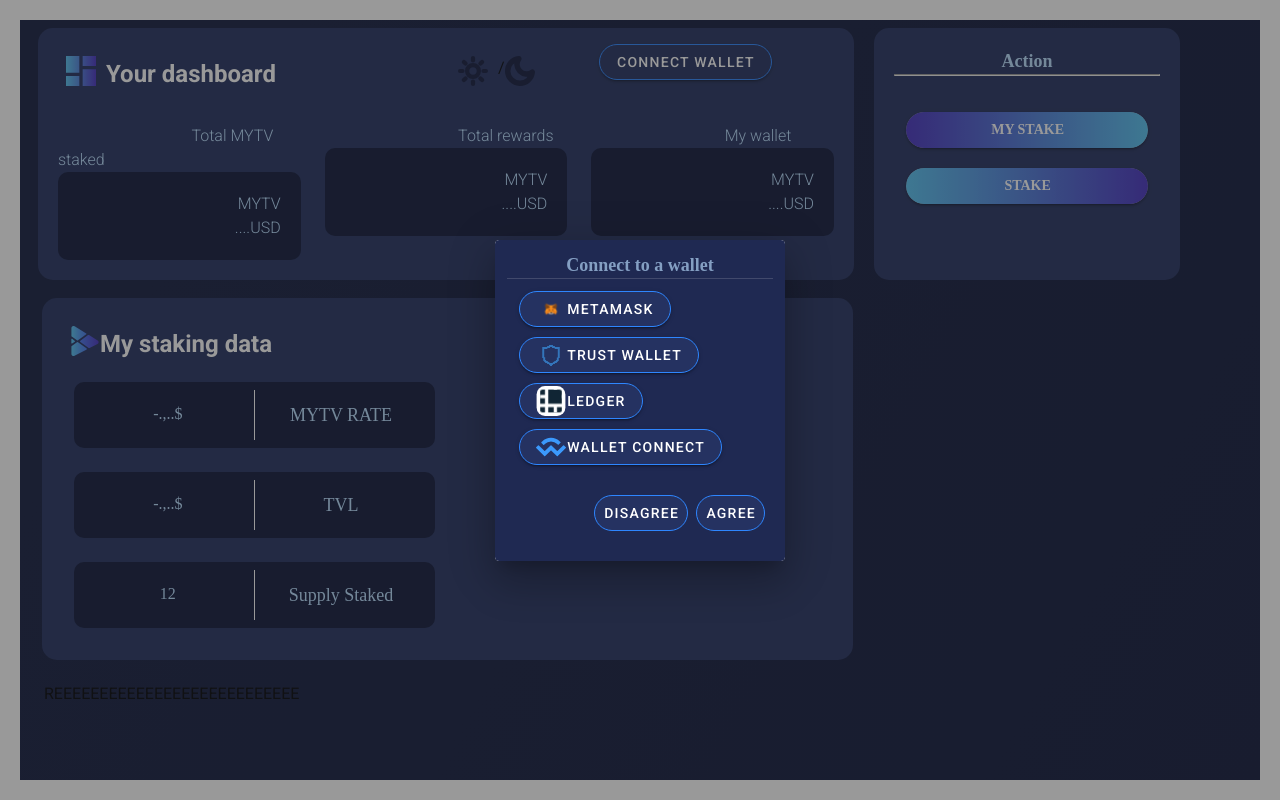
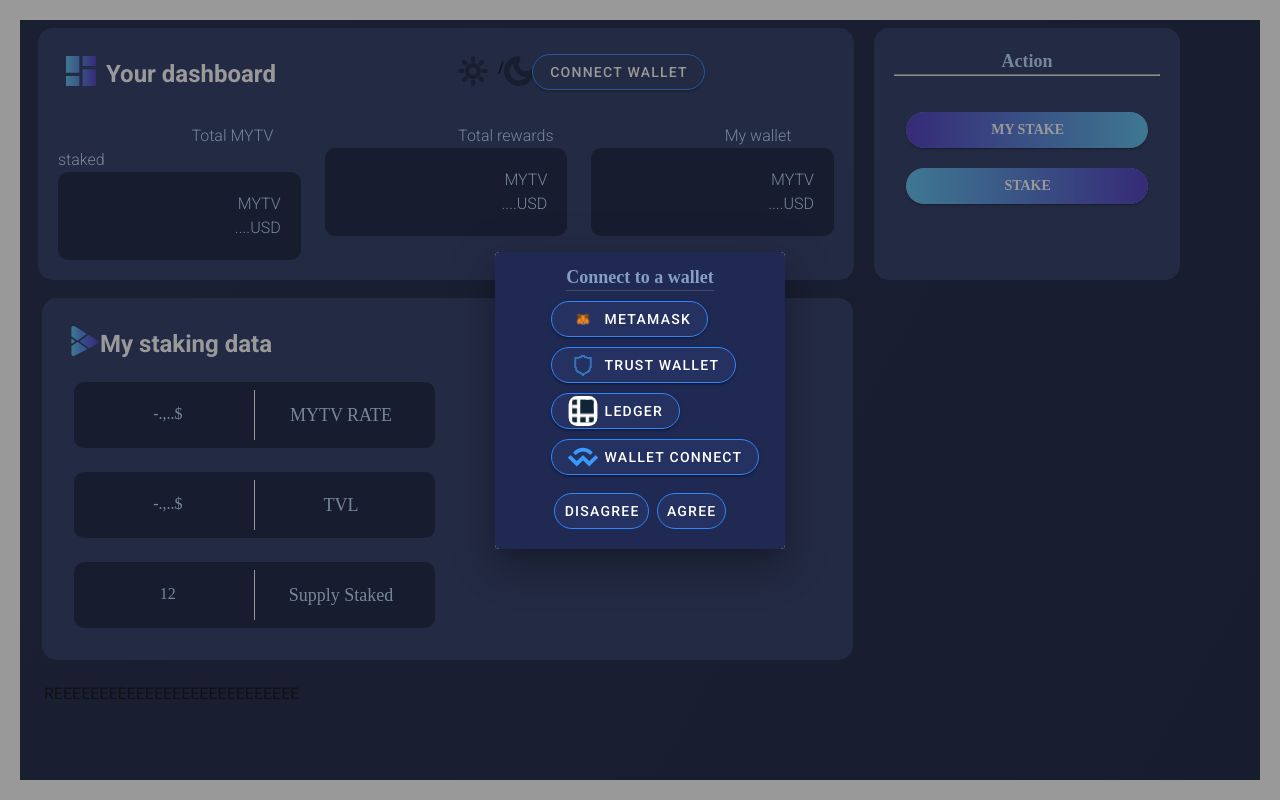
Before and after one commit to smart-chain-fr/dashboardStakingMyTV, a Vue app in the folder staking-dashboard/: page / in a window 1280 px wide. Both pictures are taken after a click on the button "CONNECT WALLET". Built offline with nearby package versions, Linux system fonts and the light colour scheme.

Commit message:
:sparkles: Adding conditional display when user is logged

```diff
--- a/staking-dashboard/src/App.vue
+++ b/staking-dashboard/src/App.vue
@@ -41,7 +41,7 @@
   },
 
   data: () => ({
-    //
+
   }),
 };
 </script>
--- a/staking-dashboard/src/components/Dashboard.vue
+++ b/staking-dashboard/src/components/Dashboard.vue
@@ -13,7 +13,7 @@
             height="30"
             width="30"
           />
-          <h2>Your dashboard</h2>
+          <h2>Your dashboard {{ logged }}</h2>
           </div>
 
         </v-col>
@@ -26,7 +26,9 @@
             src="../assets/Icon feather-sun.svg"
             height="30"
             width="30"
-          /> /
+            @click="alert"
+          />
+          <strong>/</strong>
           <img
             alt="Theme button"
             src="../assets/Icon feather-moon.svg"
@@ -76,6 +78,10 @@
 
 export default{
   components: {LoginPopup},
+  data(){
+    return{}
+  },
+
 }
 
 </script>
--- a/staking-dashboard/src/components/LoginPopup.vue
+++ b/staking-dashboard/src/components/LoginPopup.vue
@@ -1,11 +1,26 @@
 <template>
-  <v-row justify="center">
+  <v-row>
+
        <v-dialog v-model="dialog" max-width="290">
       <template v-slot:activator="{ on, attrs }">
-        <v-btn v-bind="attrs" v-on="on" class="connect_wallet">
+
+
+
+        <v-btn v-if="logged === false" v-bind="attrs" v-on="on" class="connect_wallet">
           Connect Wallet
         </v-btn>
+
+              <div v-else>
+                   <v-btn class="connect_wallet">
+         Logout
+        </v-btn>
+              </div>
+
       </template>
+
+
+
+
 
       <v-card>
         <!-- <v-card-title class="text-h5">
@@ -15,6 +30,7 @@
           <h3 class="title_connect">Connect to a wallet</h3>
 
           <v-col md="8">
+            <v-row>
               <div>
                 <v-btn class="connect_wallet">
                   <img
@@ -26,6 +42,9 @@
                   Metamask</v-btn
                 >
               </div>
+            </v-row>
+
+            <v-row>
               <div>
                 <v-btn class="connect_wallet">
                   <img
@@ -36,6 +55,8 @@
                   />Trust Wallet</v-btn
                 >
               </div>
+            </v-row>
+            <v-row>
               <div>
                 <v-btn class="connect_wallet">
                   <img
@@ -46,6 +67,9 @@
                   />Ledger</v-btn
                 >
               </div>
+            </v-row>
+
+            <v-row>
               <div>
                 <v-btn class="connect_wallet">
                   <img
@@ -56,6 +80,7 @@
                   />Wallet Connect</v-btn
                 >
               </div>
+            </v-row>
           </v-col>
 
           <v-card-actions>
@@ -75,9 +100,11 @@
 
 <script>
 export default {
+  name: "LoginPopup",
   data() {
     return {
       dialog: false,
+      logged: false,
     };
   },
 };
@@ -86,9 +113,10 @@
 <style scoped>
 .connect_wallet {
   border: 2px solid #2e86ff;
-  border-radius: 50px;
+  border-radius: 15px;
   color: white !important;
   background-color: #253261 !important;
+  padding: 60px;
 }
 
 .title_connect {
@@ -102,20 +130,23 @@
 }
 
 .v-btn {
+  display: block;
   border: 1px solid #2e86ff;
   border-radius: 60px;
   opacity: 1;
-  margin-bottom: 10px;
+  margin-top: 10px;
 }
 
 .connect_card {
   background: #1f2952 0% 0% no-repeat padding-box;
   border-radius: 15px;
   opacity: 1;
+  display: flex;
+  flex-direction: column;
+  align-items: center;
 }
 
-.top-alignement {
-  display: flex;
-  justify-content: space-between;
+img {
+  margin-right: 5px;
 }
 </style>
```
Lines whose indentation alone changed are shown as unchanged.
